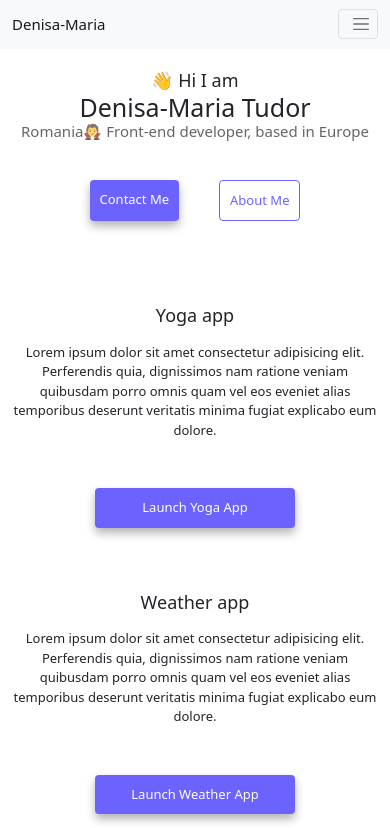
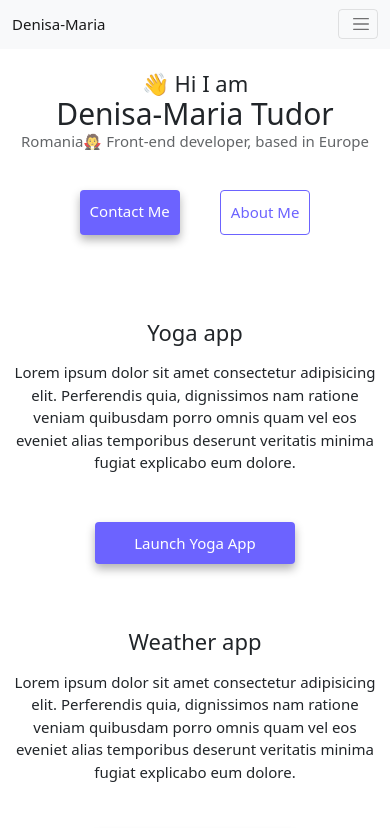
Before and after one commit to TDenisaM/about-me-website, a plain HTML site: page index.html in a window 390 px wide. Shown: the top 828 px of the page. Drawn offline with nearby package versions, Linux system fonts and the light colour scheme.

Commit message:
resized for mobile media mw 450

```diff
--- a/style/style.css
+++ b/style/style.css
@@ -119,10 +119,10 @@ p {
     margin-top: 70px;
   }
   h1 {
-    font-size: 25px;
+    font-size: 30px;
   }
   h2 {
-    font-size: 18px;
+    font-size: 22px;
     text-align: center;
   }
 
@@ -131,7 +131,7 @@ p {
   }
   p {
     text-align: center;
-    font-size: 13px;
+    font-size: 15px;
   }
 
   .photos {
@@ -146,14 +146,15 @@ p {
     display: block;
     padding: 10px;
     color: white;
-    font-size: 13px;
+    font-size: 15px;
   }
   .secondary-link {
     padding: 10px;
-    font-size: 13px;
+    font-size: 15px;
   }
   .email-link {
     font-size: 15px;
+    padding-top: 10px;
   }
   .navbar-custome {
     font-size: 15px;
```
